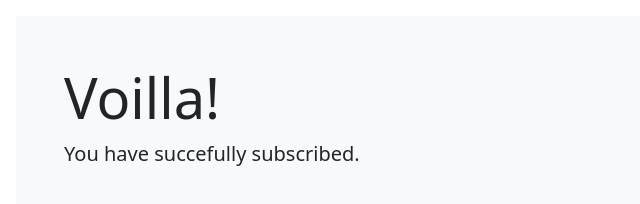
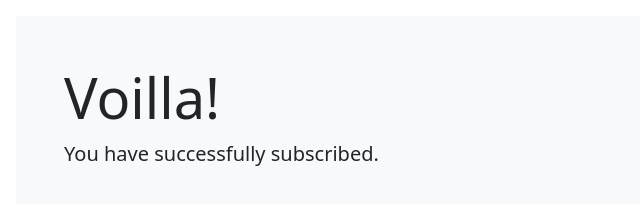
Before and after one commit to siddhantgit1/newsletter-signup, a website: page success.html in a window 1280 px wide. Shown: the full height of the page, 0-640 px from the left. Drawn offline with nearby package versions, Linux system fonts and the light colour scheme.

Commit message:
update success page

```diff
--- a/success.html
+++ b/success.html
@@ -11,7 +11,7 @@
 
   <div class="bg-light p-5 rounded-lg m-3">
   <h1 class="display-4">Voilla!</h1>
-  <p class="lead">You have succefully subscribed.</p>
+  <p class="lead">You have successfully subscribed.</p>
 </div>
 
   </body>
```
